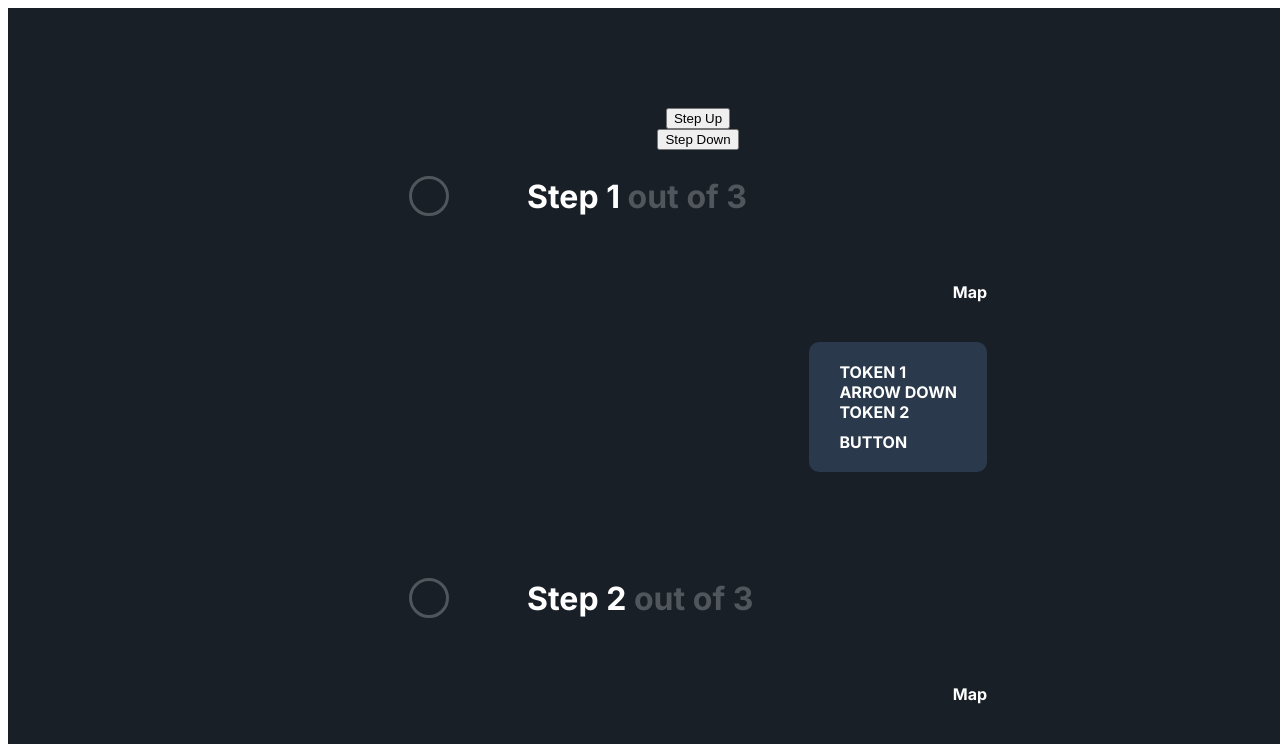
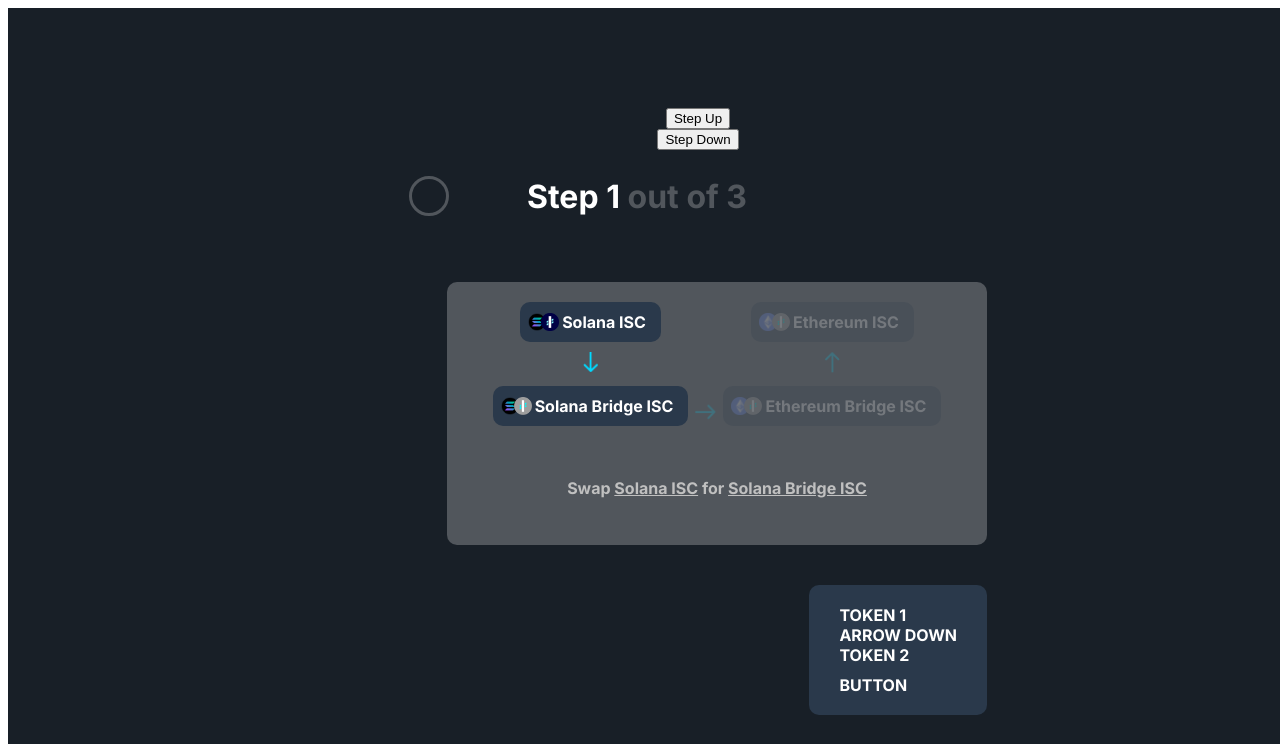
Before and after one commit to Gitmazter/ISC_bridge_fork, a Next.js app: page / in a window 1280 px wide. Shown: the top 744 px of the page. Built offline with nearby package versions, Linux system fonts and the light colour scheme.

Commit message:
map complete

```diff
--- a/pages/v2Components/cardComponents/CardMap.jsx
+++ b/pages/v2Components/cardComponents/CardMap.jsx
@@ -1,10 +1,15 @@
 import styles from '../../../styles/mystyle.module.css'
+import Map from './mapComponents/Map'
+import MapInfo from './mapComponents/MapInfo'
 
-const CardMap = () => {
+const CardMap = ({step}) => {
 
   return (
     <div className={styles.CardMap}>
-      Map
+      <div className={styles.mapInner}>
+        <Map step={step}/>
+        <MapInfo step={step}/>
+      </div>
     </div>
   )
 }
```
